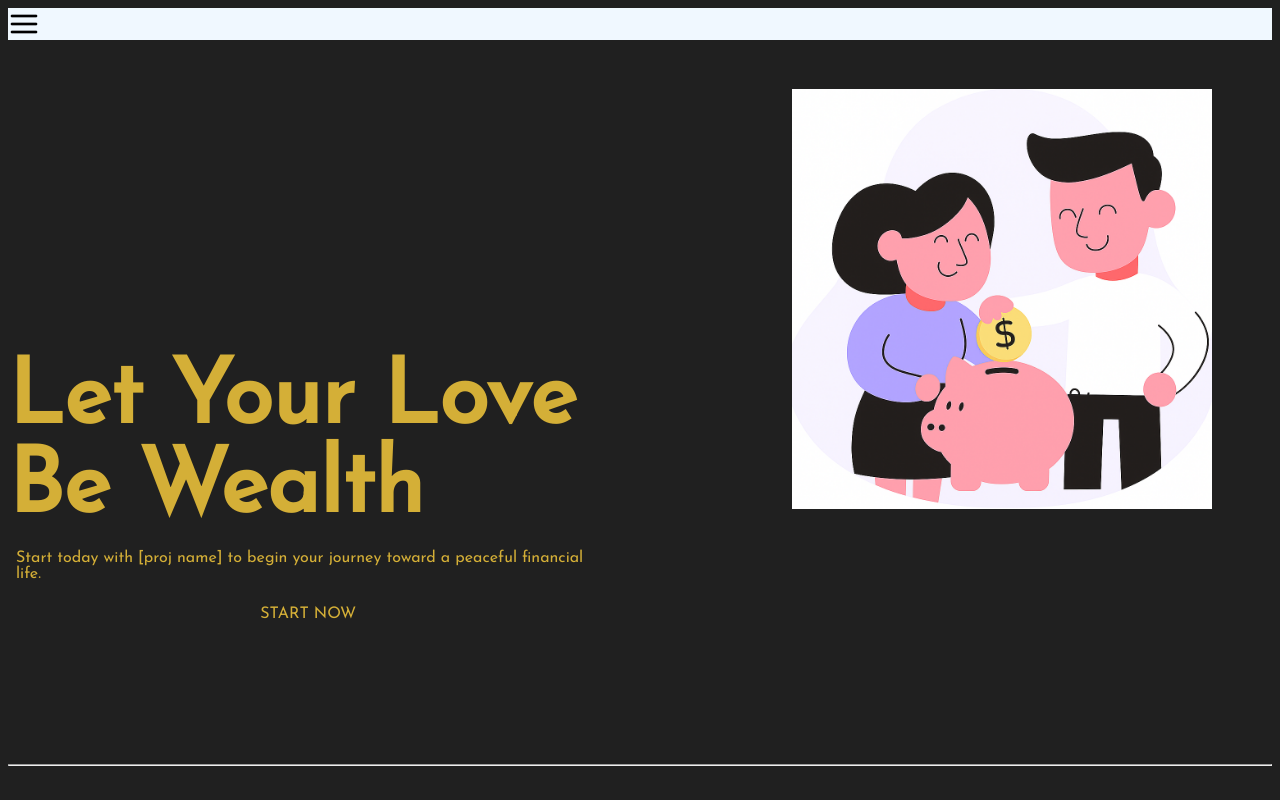
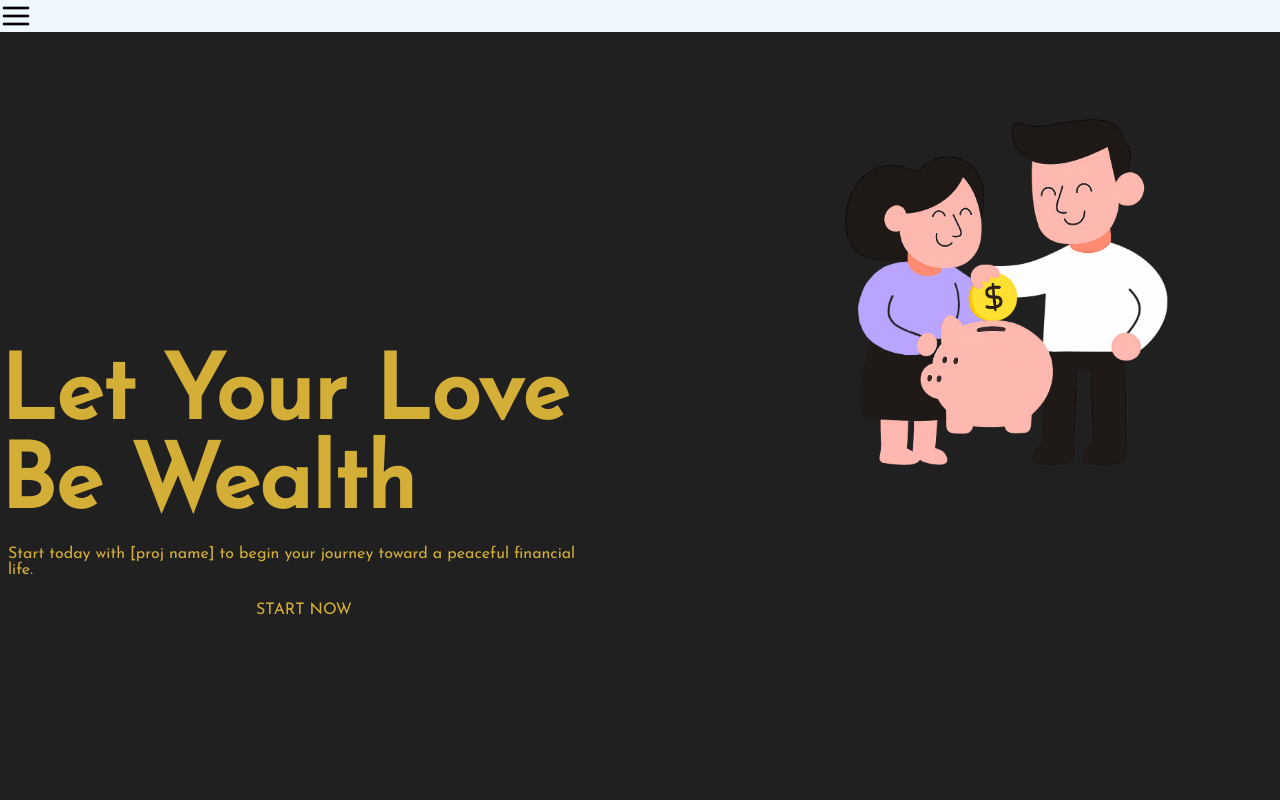
Before and after one commit to Ludurn/Counance, a Vue app: page / in a window 1280 px wide. Built offline with nearby package versions, Linux system fonts and the light colour scheme.

Commit message:
Improve the homepage style

```diff
--- a/src/assets/style/base/_base.scss
+++ b/src/assets/style/base/_base.scss
@@ -0,0 +1,6 @@
+html, body {
+  margin: 0;
+  padding: 0;
+  width: 100%;
+  height: 100%;
+}
--- a/src/views/HomeView.vue
+++ b/src/views/HomeView.vue
@@ -16,9 +16,6 @@
       />
     </div>
   </div>
-  <footer>
-    <hr>
-  </footer>
 </template>
 
 <script lang="ts">
```
Also changed, not shown: src/assets/img/couple_investing.png.
